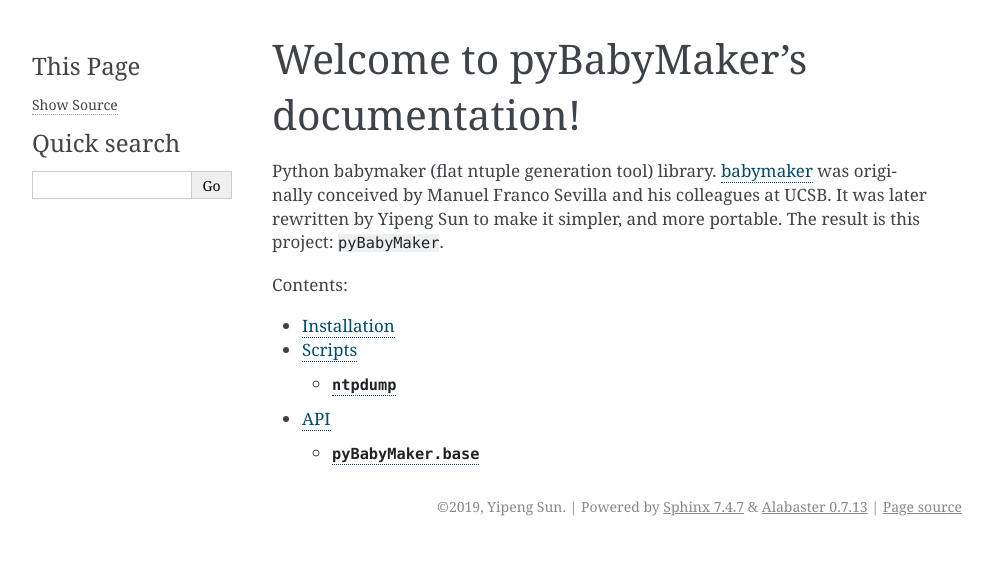
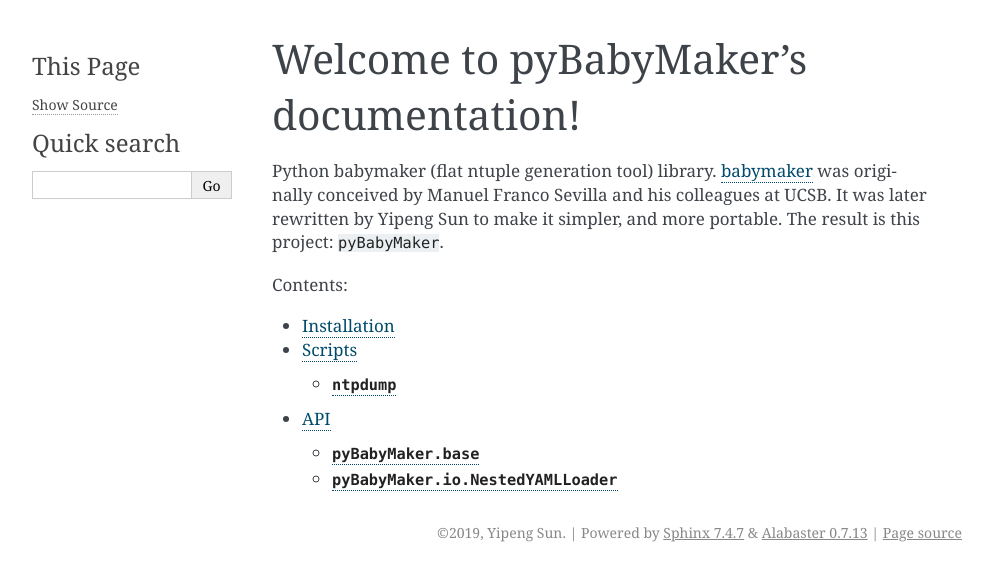
Before and after one commit to umd-lhcb/pyBabyMaker, a Sphinx documentation site: the page built from docs/index.rst, in a window 1280 px wide. Shown: the top 581 px of the page, without its empty margins (148-1141 px from the left). Built offline with Sphinx 7.4.7, drawn with Linux system fonts in a browser that asks for light colours; pages that are not in the unit, such as notebooks, are missing from menus.

Commit message:
Add the missing documentation.

```diff
--- /dev/null
+++ b/docs/api/pyBabyMaker.io.NestedYAMLLoader.rst
@@ -0,0 +1,7 @@
+``pyBabyMaker.io.NestedYAMLLoader``
+^^^^^^^^^^^^^^^^^^^^^^^^^^^^^^^^^^^
+
+.. automodule:: pyBabyMaker.io.NestedYAMLLoader
+   :members:
+   :private-members:
+   :special-members:
--- a/docs/scripts/index.rst
+++ b/docs/scripts/index.rst
@@ -4,9 +4,6 @@
 The ``pyBabyMaker`` library provides the following tools to aid ntuple
 processing:
 
-- ``ntpdump``: Dump ntuple tree structure.
-- ``babymaker``: Generate ``C++`` code to process ntuples.
-
 .. toctree::
 
    ntpdump
```
